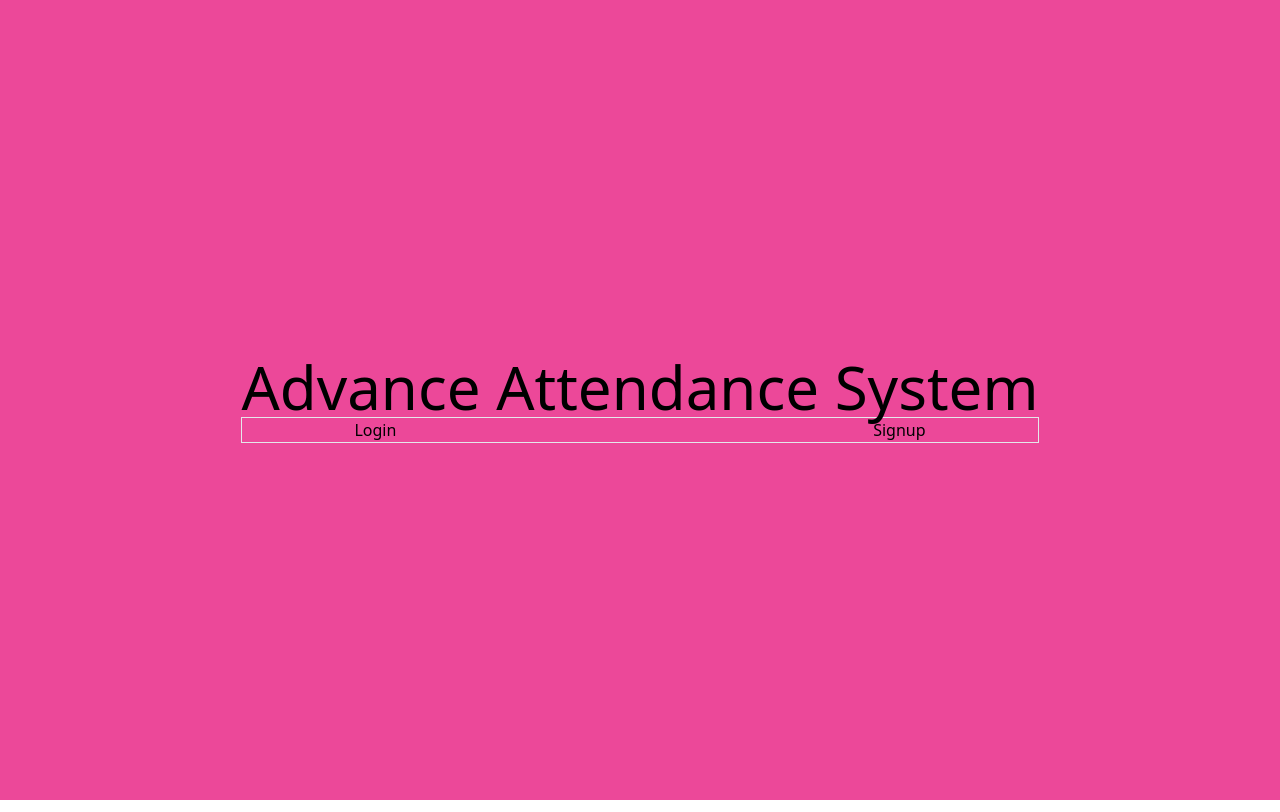
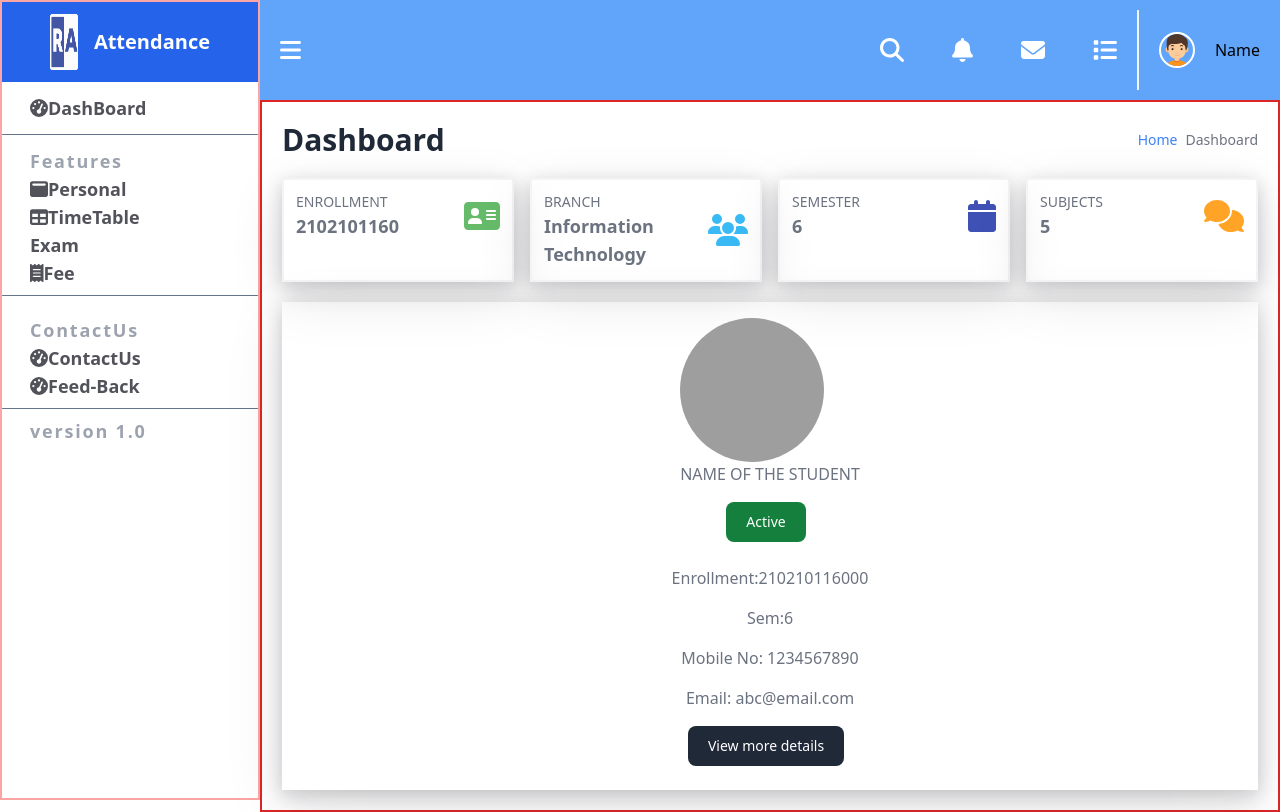
Before and after one commit to HarshDChaudhari/Advance-Attendance-System, a React (Create React App) app: page / in a window 1280 px wide. Built offline with nearby package versions, Linux system fonts and the light colour scheme; grey boxes are pictures that could not be loaded.

Commit message:
home done

```diff
--- a/src/App.js
+++ b/src/App.js
@@ -19,7 +19,7 @@
 
 
 function App() {
-  const [login, setLogin] = useState(false)
+  const [login, setLogin] = useState(true)
   return (
     <Router>
         <div className="flex">
--- a/src/components/Home/Home.jsx
+++ b/src/components/Home/Home.jsx
@@ -4,13 +4,13 @@
 export default function Home() {
     return (
         <>
-       <div className=' flex flex-col gap-8 items-center justify-center h-screen w-full bg-pink-500'>
+       <div className=' flex flex-col gap-8 items-center justify-center h-screen w-full bg-white'>
             <div>
 
-            <p className='text-6xl'>Advance Attendance System</p>
-            <div className='flex  justify-between border w-full px-28  '>
-                <a href="/Login" className='button'>Login</a>
-                <a href="/Signup" className='button'>Signup</a>
+            <p className='text-6xl pb-20'>Advance Attendance System</p>
+            <div className='flex  justify-between  w-full px-28 '>
+                <a href="/Login" className='px-8 bg-gray-300 hover:bg-gray-400 text-gray-800 font-bold py-2 rounded inline-flex items-center'>Login</a>
+                <a href="/Signup" className='px-8 bg-gray-300 hover:bg-gray-400 text-gray-800 font-bold py-2 rounded inline-flex items-center'>Signup</a>
             </div>
             </div>
        </div>
```
